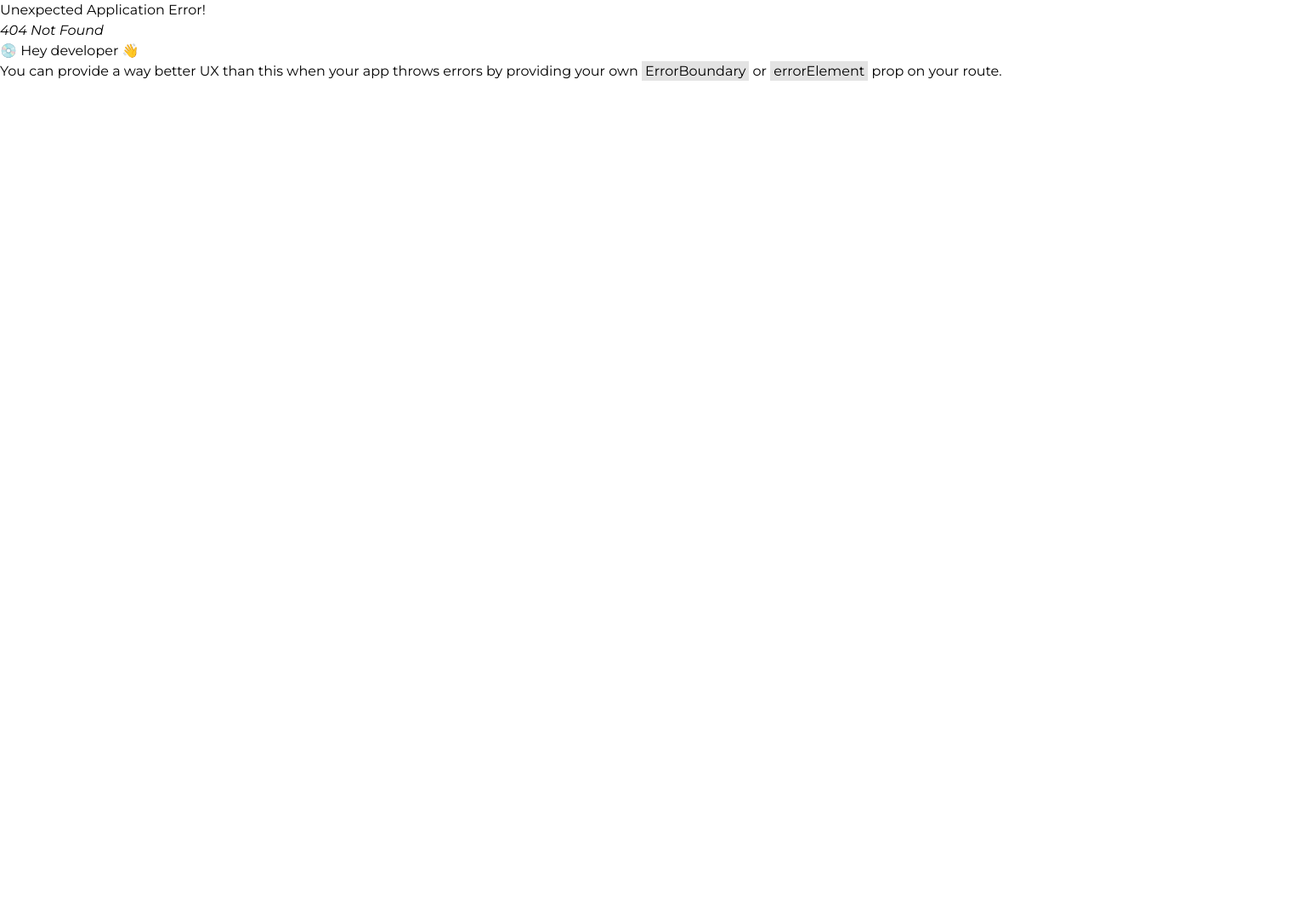
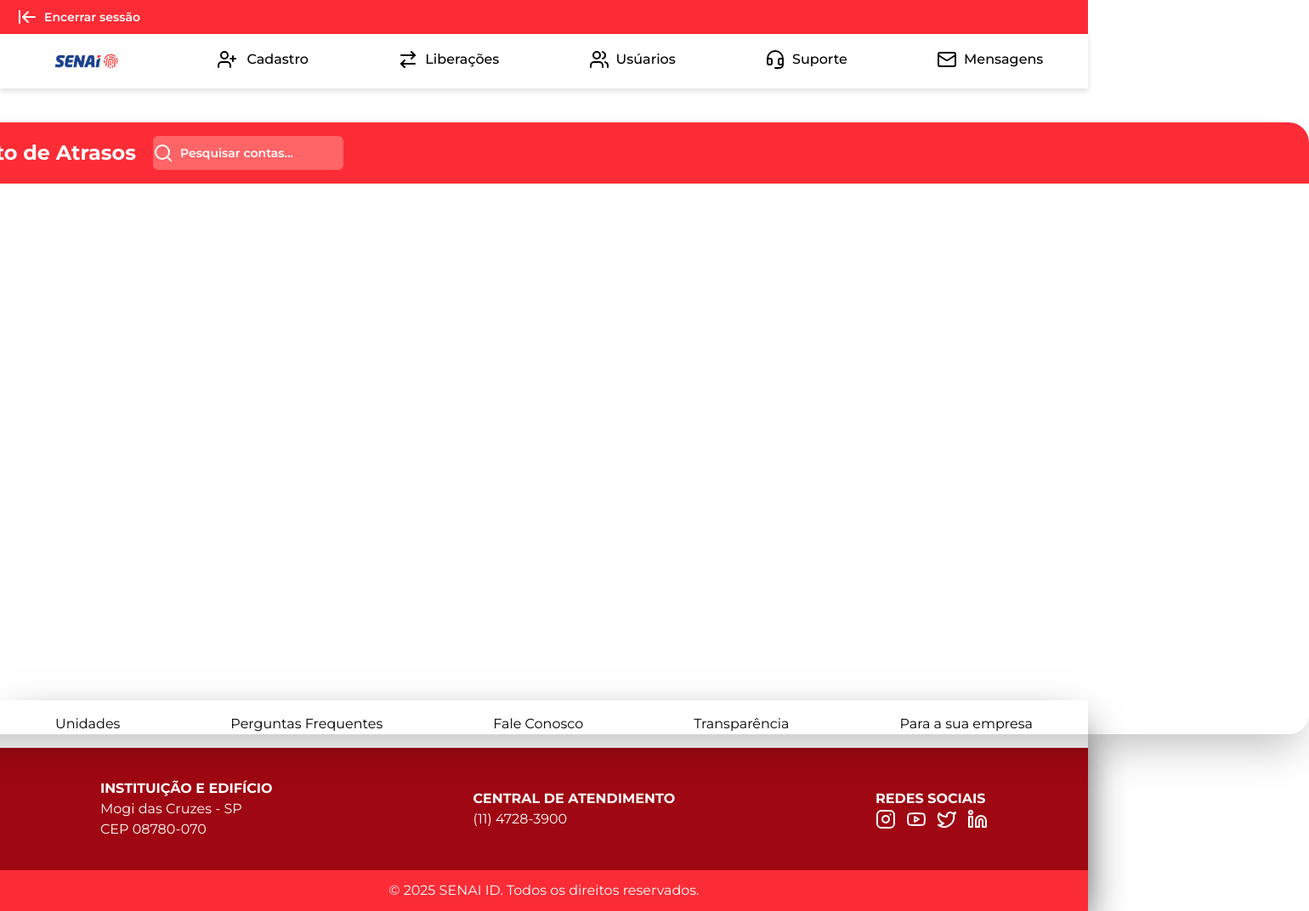
Before and after one commit to LucasESGomes/Senai-ID, a React (Vite) app: page /atrasos in a window 1280 px wide. Before the commit this address had no page. Shown: the whole page at 85% size, 1540 px wide, since content can reach past the window. Before the commit the page ends 800 px from the top, so only its background shows below. Built offline with nearby package versions, Linux system fonts and the light colour scheme.

Commit message:
TCC100%finished

```diff
--- a/src/components/containers/delayManagement.jsx
+++ /dev/null
@@ -1,24 +0,0 @@
-import { NavLink } from "react-router-dom";
-
-//Icons
-import { Search } from 'lucide-react';
-
-const delayManagement = () => {
-
-    return(
-        <main className="flex justify-center position relative top-10">
-            <div className="w-450 h-180 shadow-2xl rounded-3xl ">
-                <div className="flex text-white w-450 h-18 bg-red-500 rounded-t-3xl">
-                    <p className="text-white p-5 font-bold text-2xl">Gerenciamento de Atrasos</p>
-
-                    <Search />
-                    <input type="text" className=""/>
-                </div>
-
-
-            </div>
-        </main>
-    );
-}
-
-export default delayManagement;
--- /dev/null
+++ b/src/components/containers/formManagement.jsx
@@ -0,0 +1,27 @@
+import { NavLink } from "react-router-dom";
+
+//Icons
+import { Search } from 'lucide-react';
+import { AlarmClock } from 'lucide-react';
+
+const FormManagement = () => {
+
+    return(
+        <div className="flex justify-center position relative top-10">
+            <div className="w-450 h-180 shadow-2xl rounded-3xl ">
+                <div className="flex text-white items-center w-450 h-18 bg-red-500 rounded-t-3xl pl-7">
+                    <AlarmClock size={38} className="text-white"/>
+                    <p className="text-white p-5 font-bold text-2xl">Gerenciamento de Atrasos</p>
+
+                    {/*Input para busca de alunos*/}
+                    <div className="flex items-center gap-2 bg-red-400 h-10 rounded-md">
+                        <Search className=""/>
+                        <input type="text" className="outline-none placeholder:text-white placeholder:font-semibold placeholder:text-[14px]" placeholder="Pesquisar contas..."/>
+                    </div>
+                </div>
+            </div>
+        </div>
+    );
+}
+
+export default FormManagement;
--- a/src/components/layout/footer.jsx
+++ b/src/components/layout/footer.jsx
@@ -1,6 +1,8 @@
 //Icones
 import { Instagram } from 'lucide-react';
-
+import { Youtube } from 'lucide-react';
+import { Twitter } from 'lucide-react';
+import { Linkedin } from 'lucide-react';
 
 
 
@@ -29,10 +31,12 @@ const Footer = () => {
                 </div>
                 <div>
                     <p className="font-bold" >REDES SOCIAIS</p>
-                    <Instagram />
-                    <img src=""/>
-                    <img src=""/>
-                    <img src=""/>
+                    <div className='flex gap-3'>
+                        <Instagram />
+                        <Youtube />
+                        <Twitter />
+                        <Linkedin />
+                    </div>
                 </div>
             </div>
             <div className="flex justify-center items-center text-white py-3 bg-red-500">
--- a/src/components/layout/loggedHeader.jsx
+++ b/src/components/layout/loggedHeader.jsx
@@ -17,7 +17,7 @@ const Header = () => {
     return (
       <>
         <nav className="top-0 w-full flex justify-start items-center py-2 px-5 text-white bg-red-500">
-          <NavLink className="flex gap-2 font-semibold text-[16.5px]"><ArrowLeftToLine /> Encerrar sessão</NavLink>
+          <NavLink className="flex gap-2 text-sm items-center font-semibold"><ArrowLeftToLine /> Encerrar sessão</NavLink>
         </nav>
         <header className="w-full flex items-center justify-around text-black py-2 px-8 md:px-0 bg-white drop-shadow-md">
           <img className="h-12" src={logo} alt="/" />
--- a/src/pages/delay.jsx
+++ b/src/pages/delayControl.jsx
@@ -1,10 +1,10 @@
 import { NavLink } from "react-router-dom";
 
-import DelayManagement from "../components/containers/delayManagement.jsx";
+import DelayManagement from "../components/containers/formManagement.jsx";
 import LoggedHeader from "../components/layout/loggedHeader.jsx"
 import Footer from "../components/layout/footer.jsx"
 
-function delay() {
+function DelayControl() {
 
     return(
         <>
@@ -17,4 +17,4 @@ function delay() {
     )
 }
 
-export default delay;
+export default DelayControl;
--- a/src/pages/login.jsx
+++ b/src/pages/login.jsx
@@ -41,7 +41,8 @@ function Login () {
                         </span>
                         <span className='flex items-center gap-3 content-start'>
                             <label htmlFor="remember-me">Lembrar de mim</label>
-                            <input type="checkbox" id="remember-me" />
+                            <input type="checkbox" className='appearance-none w-5 h-5 border-2 border-red-500 rounded checked:bg-red-500 checked:border-red-500
+                                checked:after:content-["✔"] checked:after:text-white checked:after:block checked:after:text-center checked:after:leading-5' id="remember-me" />
                         </span>
                         </div>
                     </div>
```
Also changed, not shown: src/main.jsx (+4 -4 lines).
